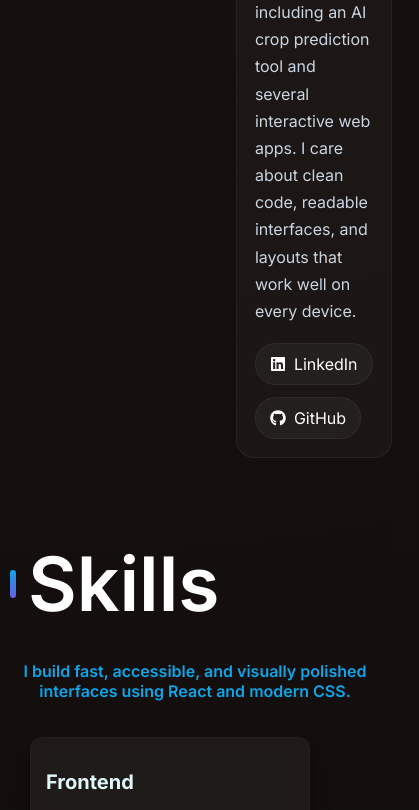
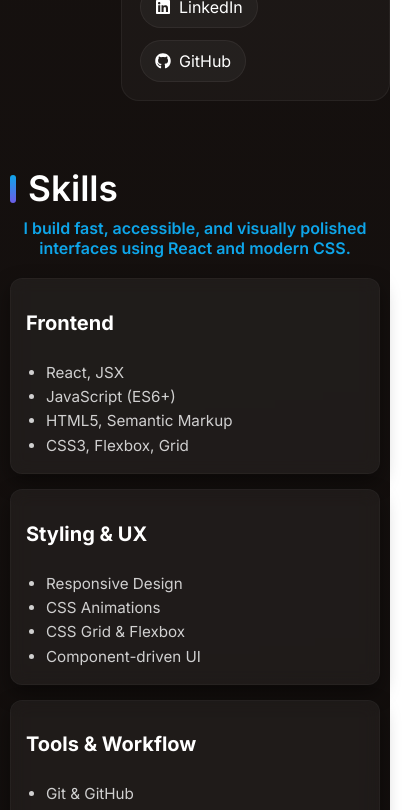
Before and after one commit to haideralithakur747/Portfolio, a React (Vite) app: page / in a window 390 px wide. Shown: the part 1740-2550 px from the top of the page, 419 px wide, since content can reach past the window. Built offline with nearby package versions, Linux system fonts and the light colour scheme.

Commit message:
upgraded

```diff
--- a/src/App.css
+++ b/src/App.css
@@ -264,21 +264,19 @@ h2 {
 } */
 
 /* About Section */
-.about-container{
+.about-container {
   background-color: #111;
+}
 
-}
 #about {
-  /* scroll-margin-top: 80px;   adjust to your navbar height */
-  /* padding: 80px 20px;        space around the section */
-  /* background-color: #000;    black background (like your screenshot) */
-  color: #fff;               /* white text */
-  min-height: 100vh;         /* take full screen height */
+  color: #fff;
+  min-height: 100vh;
   display: flex;
   justify-content: center;
   align-items: center;
   transition: transform 0.3s ease-in-out;
 }
+
 .Container {
   max-width: 1000px;
   font-size: larger;
@@ -288,66 +286,80 @@ transition: transform 0.3s ease-in-out;
   text-align: center;
   background-color: #222;
 }
+
 .social-icons {
   display: flex;
   justify-content: center;
   gap: 20px;
   margin-top: 20px;
 }
+
+section[id="skills"],
+section[id="projects"],
+section[id="education"],
+section[id="about"] {
+  scroll-margin-top: 100px;
+}
+
 #skills {
-  padding-top: 80px;
-  margin-top: -80px;  /* cancel out extra spacing in layout */
+  padding-top: 24px;
 }
 
 .portfolio {
   color: white;
   text-align: center;
-  padding: 40px;
+  padding: 40px 20px;
 }
 
 .section-title {
-  font-size: 75px;
-  margin: 60px 0 40px 0;
+  font-size: clamp(2.2rem, 4vw, 4rem);
+  margin: 24px 0 18px;
+  line-height: 1.1;
+}
+
+.grid-layout {
+  display: grid;
+  grid-template-columns: repeat(3, minmax(0, 1fr));
+  gap: 24px;
+  margin: 20px 0 40px;
 }
 
 .card {
-  background: rgba(255, 255, 255, 0.07); /* soft transparent layer */
-  backdrop-filter: blur(10px);
-  border-radius: 16px;
-  padding: 25px;
-  margin: 20px;
-  box-shadow: 0 8px 25px rgba(245, 166, 35, 0.1);
-  transition: transform 0.4s ease, box-shadow 0.4s ease;
-  animation: fadeInUp 1s ease forwards;
+  background: rgba(255, 255, 255, 0.05);
+  backdrop-filter: blur(8px);
+  border-radius: 12px;
+  padding: 20px;
+  text-align: left;
+  box-shadow: 0 8px 20px rgba(0, 0, 0, 0.4);
+  transition: transform 0.3s ease, box-shadow 0.3s ease;
+  width: 100%;
   color: #e0f7fa;
-  width: 280px; /* or auto depending on grid */
-  text-align: center;
-  cursor: pointer;
 }
 
-/* Hover glow effect */
 .card:hover {
-  transform: translateY(-8px) scale(1.03);
-  box-shadow: 0 12px 35px rgba(245, 166, 35, 0.35);
+  transform: translateY(-6px) scale(1.01);
+  box-shadow: 0 12px 30px rgba(192, 192, 192, 0.35);
 }
 
-/* Title inside card */
+.card h2,
 .card h3 {
-  font-size: 1.4rem;
-  color: #f5a623;
   margin-bottom: 10px;
-  letter-spacing: 1px;
+  color: #fff;
 }
 
-/* Description text */
-.card p {
-  font-size: 1rem;
+.card p,
+.card li {
   color: #d0d0d0;
   line-height: 1.6;
 }
 
-/* Optional icon or image at top */
-.card img, .card-icon {
+.card ul {
+  padding-left: 20px;
+  margin: 0;
+}
+
+.card img,
+.card-icon {
   width: 60px;
   height: 60px;
   margin-bottom: 15px;
@@ -355,11 +367,11 @@ transition: transform 0.3s ease-in-out;
   transition: transform 0.3s ease;
 }
 
-.card:hover img, .card:hover .card-icon {
+.card:hover img,
+.card:hover .card-icon {
   transform: scale(1.1);
 }
 
-/* Fade-in animation */
 @keyframes fadeInUp {
   from {
     opacity: 0;
@@ -371,124 +383,45 @@ transition: transform 0.3s ease-in-out;
   }
 }
 
-
-.card:hover {
-  transform: scale(1.03);
-  box-shadow: 0 12px 30px rgba(192, 192, 192, 0.5);
-  color: aqua;
-}
-
-.card h2 {
-  margin-bottom: 8px;
-}
-
-.card h3 {
-  margin-bottom: 6px;
-  font-weight: 400;
-  color: #cfcfcf;
-}
-
-.card p {
-  margin-bottom: 10px;
-}
-
-.card ul {
-  padding-left: 20px;
-}
-.portfolio {
-  color: white;
-  text-align: center;
-  padding: 40px;
-}
-
-.section-title {
-  font-size: 75px;
-  margin: 60px 0 40px 0;
-}
-
-.grid-layout {
-  display: grid;
-  grid-template-columns: repeat(3, 1fr); /* 3 per row */
-  grid-gap: 30px;
-  margin-bottom: 60px;
-}
-
-.card {
-  background: rgba(255, 255, 255, 0.05);
-  backdrop-filter: blur(8px);
-  border-radius: 12px;
-  padding: 20px;
-  text-align: left;
-  box-shadow: 0 8px 20px rgba(0, 0, 0, 0.4);
-  transition: transform 0.3s ease, box-shadow 0.3s ease;
-}
-
-.card:hover {
-  transform: scale(1.03);
-  box-shadow: 0 12px 30px rgba(192, 192, 192, 0.5);
-}
-
-.card ul {
-  padding-left: 20px;
-}
-
-.card h2 {
-  margin-bottom: 10px;
-}
-
-/* Responsive */
-@media (max-width: 992px) {
-  .grid-layout {
-    grid-template-columns: repeat(2, 1fr);
-  }
-}
-
-@media (max-width: 600px) {
-  .grid-layout {
-    grid-template-columns: 1fr;
-  }
-}
-#project {
-  padding-top: 80px;
-  margin-top: -80px;  /* cancel out extra spacing in layout */
+#project,
+#projects {
+  padding-top: 24px;
 }
 
 .Project_Container {
-  /* 3 columns */
-   position: sticky;
-  top: 0;
-     width: 75%;
-     border-radius: 15px;          /* default width for small screens */
-  max-width: 1200px;       /* prevent it from getting too wide */
-  margin: 0 auto;          /* center it horizontally */
+  width: min(100%, 1200px);
+  border-radius: 15px;
+  margin: 24px auto;
   padding: 20px;
   box-sizing: border-box;
-border: solid 2px white;
+  border: 1px solid rgba(255, 255, 255, 0.15);
   color: white;
   text-align: center;
-background-color: #222;
+  background-color: rgba(34, 34, 34, 0.9);
+  box-shadow: 0 12px 30px rgba(0, 0, 0, 0.25);
 }
-.imgbox{
-   width: 90%;              /* default width for small screens */
-  max-width: 1200px;       /* prevent it from getting too wide */
-  margin: 0 auto;          /* center it horizontally */
-  padding: 20px;
+
+.imgbox {
+  width: 100%;
+  margin: 0 auto 18px;
+  padding: 0;
   box-sizing: border-box;
   background-size: cover;
   background-position: center;
+}
 
-}
 .imgbox img {
-  width: 100%;          /* makes image fill parent */
-  height: auto;         /* keeps proportions */
-  display: block;       /* removes unwanted bottom space */
-  border-radius: 10px;  /* matches parent radius */
+  width: 100%;
+  height: auto;
+  display: block;
+  border-radius: 10px;
 }
 
 .resume-btn:hover {
   background-color: #0056b3;
 }
-button{
+
+button {
   background: linear-gradient(90deg, #f5a623, #c2410c);
   border: none;
   padding: 12px 28px;
@@ -499,27 +432,46 @@ button{
   transition: all 0.3s ease;
   margin-right: 10px;
 }
-button:hover{
+
+button:hover {
   background: linear-gradient(90deg, #c2410c, #f5a623);
   box-shadow: 0 0 25px rgba(245, 166, 35, 0.6);
   transform: translateY(-3px);
 }
-/* Better mobile spacing for Skills and Education */
+
+@media (max-width: 992px) {
+  .grid-layout {
+    grid-template-columns: repeat(2, minmax(0, 1fr));
+  }
+}
+
 @media (max-width: 768px) {
   .portfolio {
     padding: 20px 10px;
   }
+
   .grid-layout {
-    grid-gap: 15px;
+    grid-template-columns: 1fr;
+    gap: 15px;
     margin-bottom: 30px;
   }
+
   .card {
     padding: 15px;
   }
+
   .card h2 {
     font-size: 1.25rem;
   }
-  .card p, .card ul li {
+
+  .card p,
+  .card ul li {
     font-size: 0.95rem;
   }
 }
+
+@media (max-width: 600px) {
+  .grid-layout {
+    grid-template-columns: 1fr;
+  }
+}
--- a/src/Projects.jsx
+++ b/src/Projects.jsx
@@ -46,7 +46,7 @@ export default function Projects(){
          <div className="Project_Container">
         <h1>Clock</h1>
         <div className="imgbox">
-            <img src="Clock.png" alt="" />
+            <img src="image.png" alt="" />
         </div>
             <button className="project-btn project-btn-primary" onClick={() => window.open("https://clock1-delta.vercel.app/")}>View Project</button>
             <button className="project-btn project-btn-outline" onClick={() => window.open("https://github.com/haideralithakur747/Clock1")}>GitHub</button>
```
Also changed, not shown: public/image.png (added). Lines whose indentation alone changed are shown as unchanged.
